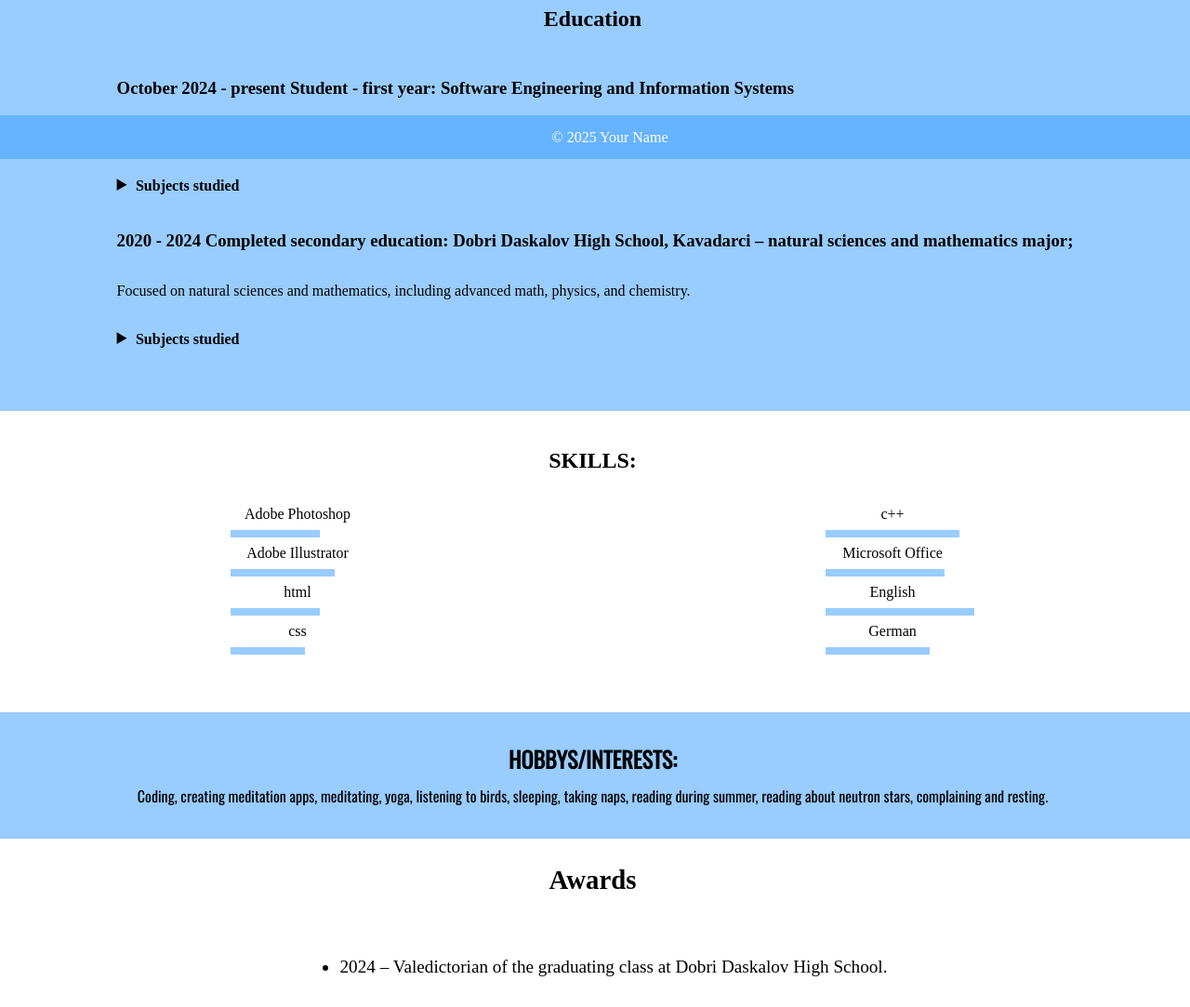
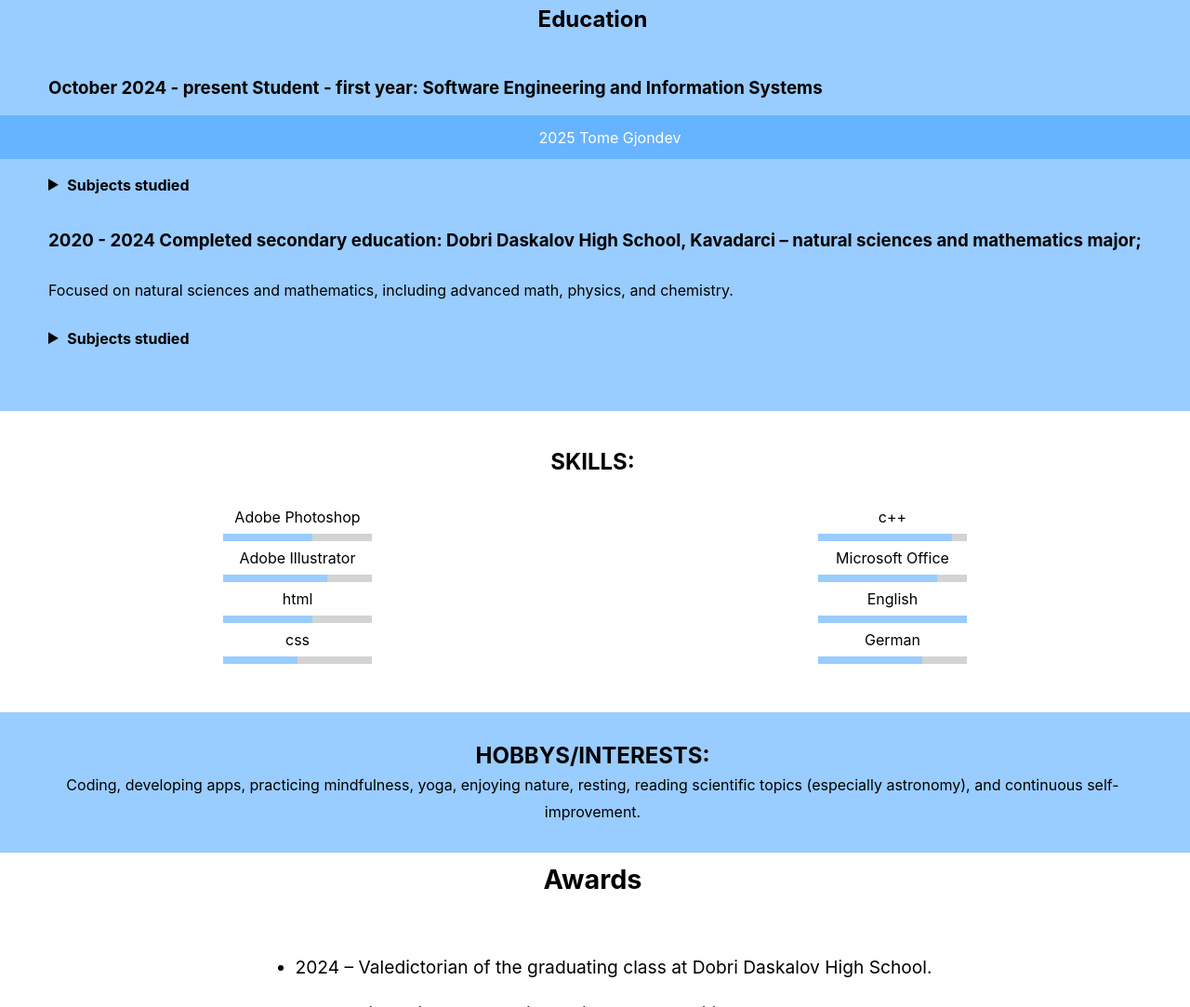
Before and after one commit to TomeGjondev/tomegjondev.github.io, a website: page index.html in a window 1280 px wide. Shown: the part 629-1712 px from the top of the page at 93% size. Drawn offline with nearby package versions, Linux system fonts and the light colour scheme; a web font is replaced by a local one.

Commit message:
ADDED smena na hobby

```diff
--- a/index.html
+++ b/index.html
@@ -114,10 +114,13 @@
     </div>
     </article>
     <h2 class="interesi">HOBBYS/INTERESTS:<br>
-        <span class="interesivnatre"> Coding, creating meditation apps, meditating, yoga, listening to birds, sleeping, taking naps, reading during summer,
-            reading about neutron stars, complaining and resting.</span>
+        <span class="interesivnatre"> Coding, developing apps, practicing mindfulness,
+            yoga, enjoying nature, resting, reading scientific topics (especially astronomy),
+            and continuous self-improvement.</span>
     </h2>
+</main>
     </section>
+
 
 <section class="container3" id="Award">
 
@@ -168,7 +171,7 @@
 </section>
 
 <footer>
-    <p>© 2025 Your Name</p>
+    <p>2025 Tome Gjondev</p>
 </footer>
 
 <script>
--- a/styles.css
+++ b/styles.css
@@ -1,6 +1,7 @@
 @import url('https://fonts.googleapis.com/css2?family=Oswald&family=Petit+Formal+Script&display=swap');
 html {
     scroll-behavior: smooth;
+    font-family: 'inter', sans-serif;
 }
 body {
     margin: 0;
@@ -285,9 +286,9 @@ h2{
 .slider1
 {
     position: relative;
-    width: 18vh;
+    width: 20vh;
     height: 1vh;
-    background-color: #ffffff;
+    background-color: lightgray;
     margin: 1vh auto;
 }
 .slider1Inside
@@ -363,7 +364,7 @@ h2{
     padding: 4vh;
     position: relative;
     color: black;
-    font-family: 'Oswald', sans-serif;
+  /*  font-family: 'Oswald', sans-serif; */
     text-align: center;
     top: 38vh;
 }
```
Also changed, not shown: 1 other file.
